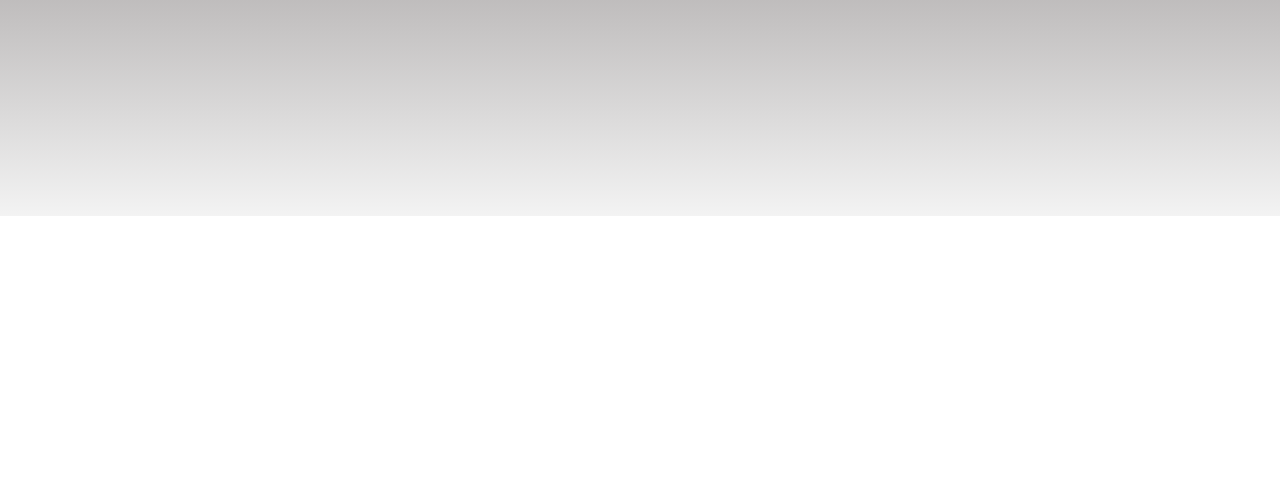
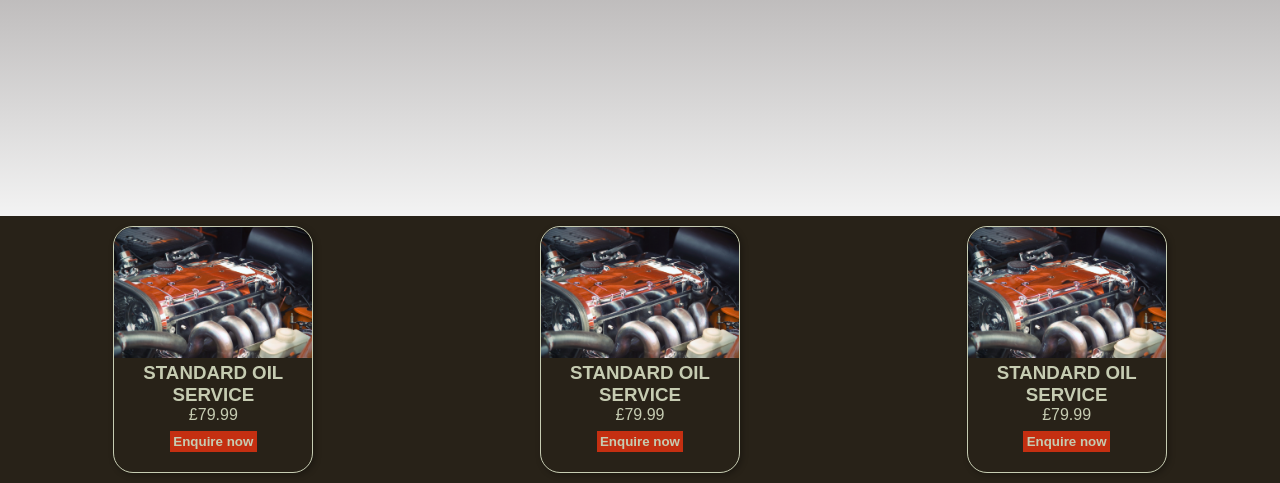
Before and after one commit to conoroshea1996/car-site, a plain HTML site: page index.html in a window 1280 px wide. Shown: the part 584-1067 px from the top of the page. Before the commit the page ends 800 px from the top, so only its background shows below. Drawn offline with nearby package versions, Linux system fonts and the light colour scheme.

Commit message:
added service section

```diff
--- a/index.html
+++ b/index.html
@@ -47,7 +47,38 @@
     </div>
 </header>
 <!--Header End--------->
+<!--    Services               -->
+<section class="services">
+        <main class="cards">
+                <article class="card">
+                  <img src="./img/motor-2138981_1920.jpg" alt="Services">
+                  <div class="text">
+                    <h3> STANDARD OIL SERVICE</h3>
+                    <p> £79.99</p>
+                    <button> Enquire now</button>
+                  </div>
+                </article>
 
+                <article class="card">
+                        <img src="./img/motor-2138981_1920.jpg" alt="Services">
+                        <div class="text">
+                          <h3> STANDARD OIL SERVICE</h3>
+                          <p> £79.99</p>
+                          <button> Enquire now</button>
+                        </div>
+                </article>
+
+                <article class="card">
+                        <img src="./img/motor-2138981_1920.jpg" alt="Services">
+                        <div class="text">
+                          <h3> STANDARD OIL SERVICE</h3>
+                          <p> £79.99</p>
+                          <button> Enquire now</button>
+                        </div>
+                </article>
+              </main>
+</section>
+<!--    Services End              -->
 
 
 
--- a/style.css
+++ b/style.css
@@ -135,3 +135,42 @@ nav{
         color: var(--main-Red);
     }
 }
+
+/* ###########  Services #######*/
+.services{
+    background: var(--main-Black);
+}
+.cards {
+    display: flex;
+    flex-wrap: wrap;
+    align-items: stretch;
+    text-align: center;
+  }
+  .card {
+    flex: 0 0 200px;
+    margin: 10px auto;
+    border: 1px solid var(--main-Text);
+    box-shadow: 2px 2px 6px 0px  rgba(0,0,0,0.3);
+    border-radius: 20px;
+    color: var(--main-Text);
+  }
+  .card img {
+    max-width: 100%;
+    border-top-right-radius: 20px;
+    border-top-left-radius: 20px;
+  }
+  .card .text {
+    padding: 0 20px 20px;
+  }
+  .card .text button{
+      background: var(--main-Red);
+      border: none;
+      color: var(--main-Text);
+      font-weight: bold;
+      padding:0.2rem;
+      margin-top:0.4rem;
+  }
+  .card .text button:hover{
+      background: rgb(209, 97, 74);
+      cursor: pointer;
+  }
```
Also changed, not shown: img/motor-2138981_1920.jpg (added).
